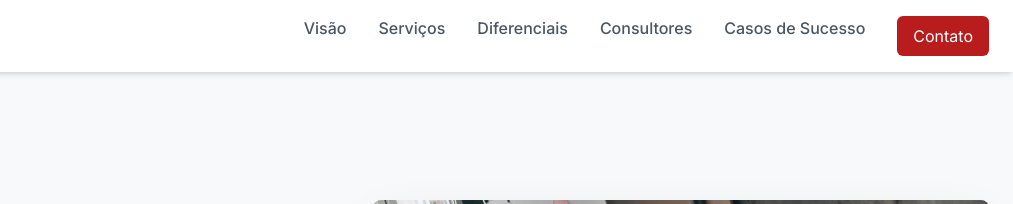
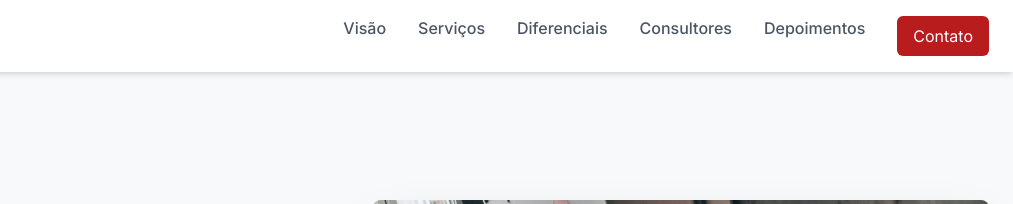
Before and after one commit to negriniainda/stratica-site, a plain HTML site: page index.html in a window 1280 px wide. Shown: the top 204 px of the page, 267-1280 px from the left. Drawn offline with nearby package versions, Linux system fonts and the light colour scheme; no server answers.

Commit message:
Alterar 'Casos de Sucesso' para 'Depoimentos' nos menus

```diff
--- a/index.html
+++ b/index.html
@@ -114,7 +114,7 @@
                 <a href="#servicos" class="text-gray-600 hover:text-red-700 transition duration-300 font-medium">Serviços</a>
                 <a href="#diferenciais" class="text-gray-600 hover:text-red-700 transition duration-300 font-medium">Diferenciais</a>
                 <a href="#consultores" class="text-gray-600 hover:text-red-700 transition duration-300 font-medium">Consultores</a>
-                <a href="#cases" class="text-gray-600 hover:text-red-700 transition duration-300 font-medium">Casos de Sucesso</a>
+                <a href="#cases" class="text-gray-600 hover:text-red-700 transition duration-300 font-medium">Depoimentos</a>
                 <a href="#contato" class="bg-red-700 text-white px-4 py-2 rounded-md hover:bg-red-800 transition duration-300">Contato</a>
             </nav>
             <button id="mobile-menu-button" class="md:hidden focus:outline-none">
@@ -127,7 +127,7 @@
             <a href="#servicos" class="block py-2 hover:text-red-700">Serviços</a>
             <a href="#diferenciais" class="block py-2 hover:text-red-700">Diferenciais</a>
             <a href="#consultores" class="block py-2 hover:text-red-700">Consultores</a>
-            <a href="#cases" class="block py-2 hover:text-red-700">Casos de Sucesso</a>
+            <a href="#cases" class="block py-2 hover:text-red-700">Depoimentos</a>
             <a href="#contato" class="block py-2 hover:text-red-700">Contato</a>
         </div>
     </header>
```
